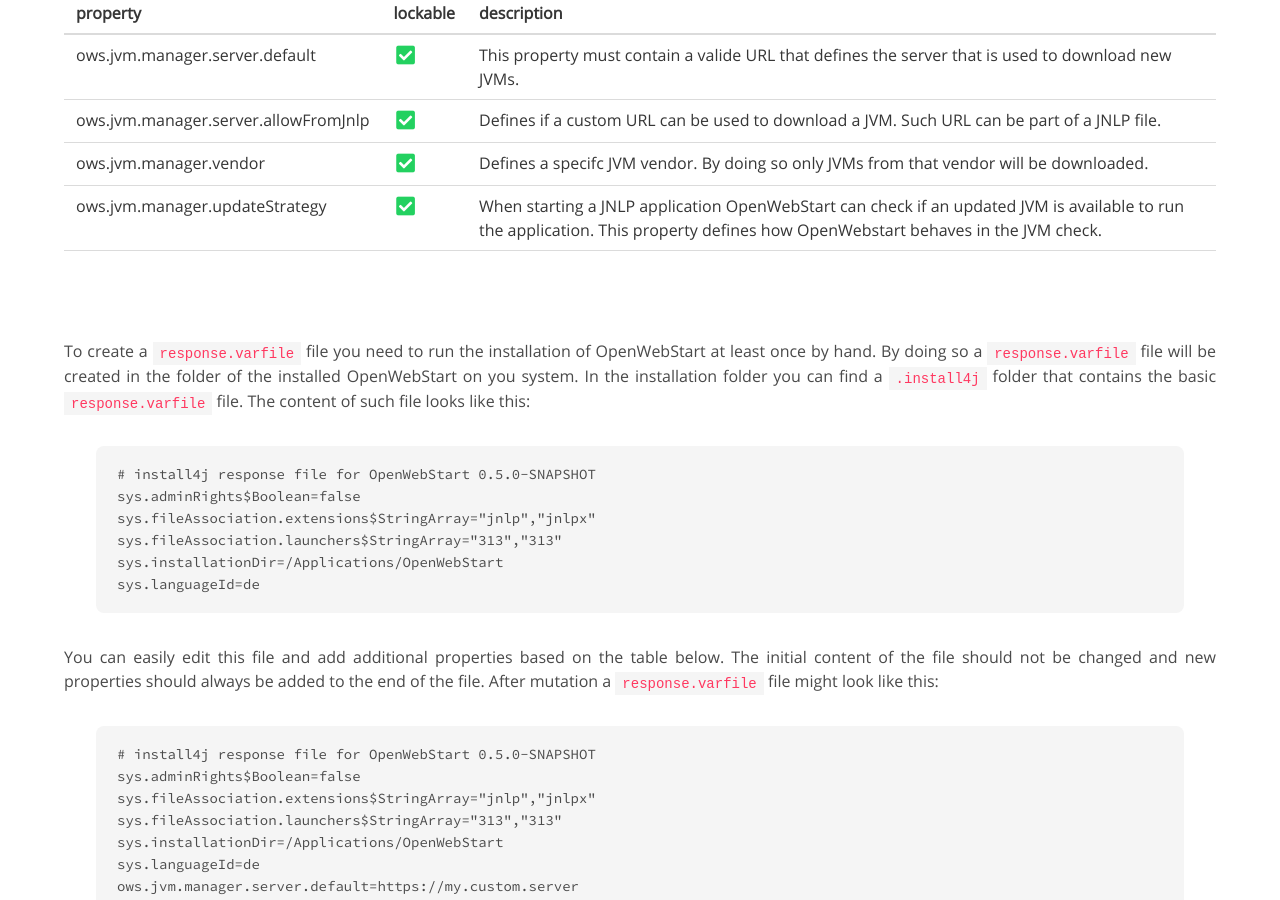
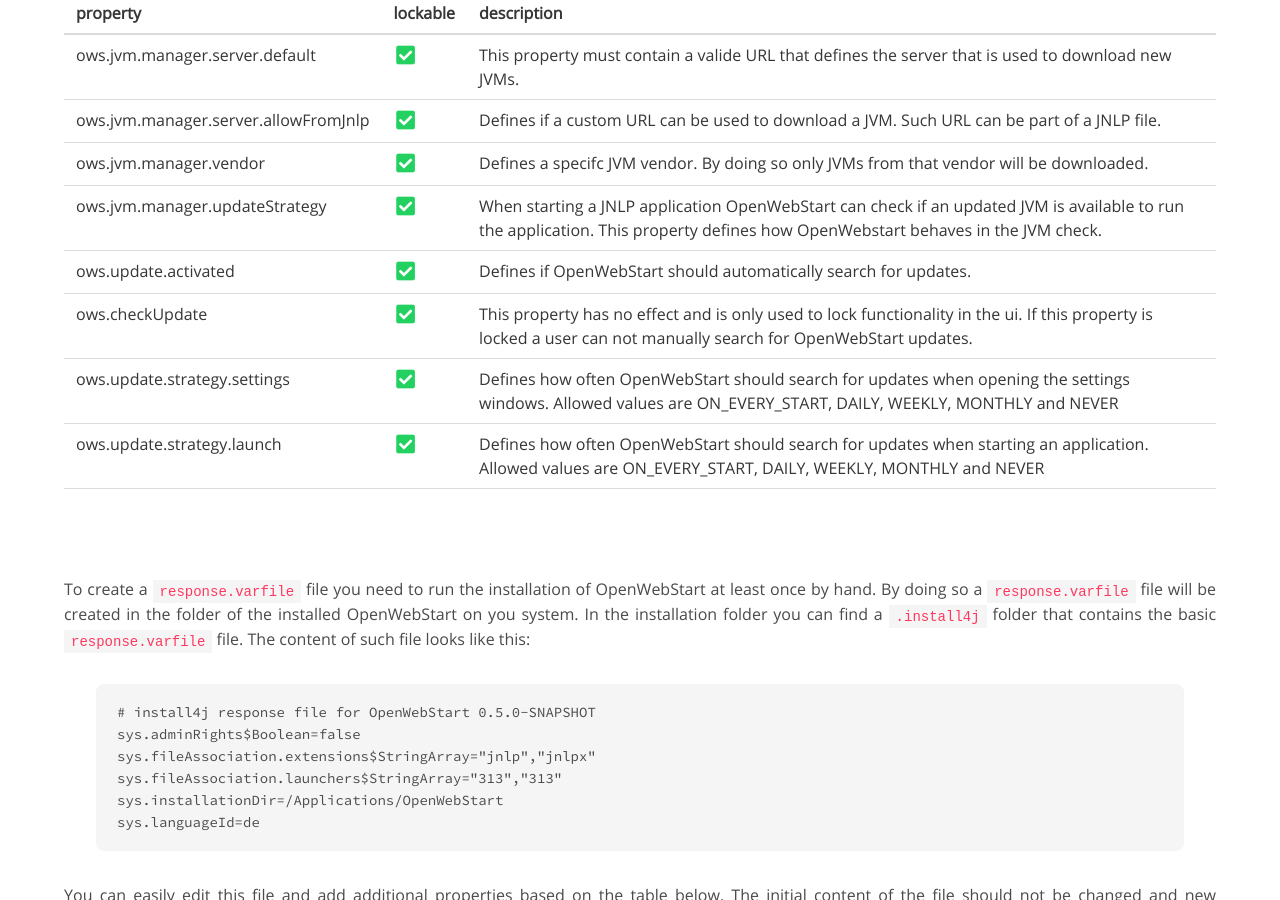
Before and after one commit to karakun/openwebstart-page, a Jekyll site: the page built from predifined-and-locked-properties.md, in a window 1280 px wide and 900 px high, scrolled down 947 px. Built offline with Jekyll 4.4.1, drawn with Linux system fonts in a browser that asks for light colours; comment, search, counter and statistics services are not loaded.

Commit message:
Properties for update functionallity added

```diff
--- a/_data/config-properties.yml
+++ b/_data/config-properties.yml
@@ -19,3 +19,20 @@
   description: 'When starting a JNLP application OpenWebStart can check if an updated JVM is
   available to run the application. This property defines how OpenWebstart behaves in the JVM check.'
   lockable: true
+
+- name: 'ows.update.activated'
+  description: 'Defines if OpenWebStart should automatically search for updates.'
+  lockable: true
+
+- name: 'ows.checkUpdate'
+  description: 'This property has no effect and is only used to lock functionality in the ui.
+  If this property is locked a user can not manually search for OpenWebStart updates.'
+  lockable: true
+
+- name: 'ows.update.strategy.settings'
+  description: 'Defines how often OpenWebStart should search for updates when opening the settings windows. Allowed values are ON_EVERY_START, DAILY, WEEKLY, MONTHLY and NEVER'
+  lockable: true
+
+- name: 'ows.update.strategy.launch'
+  description: 'Defines how often OpenWebStart should search for updates when starting an application. Allowed values are ON_EVERY_START, DAILY, WEEKLY, MONTHLY and NEVER'
+  lockable: true
```
